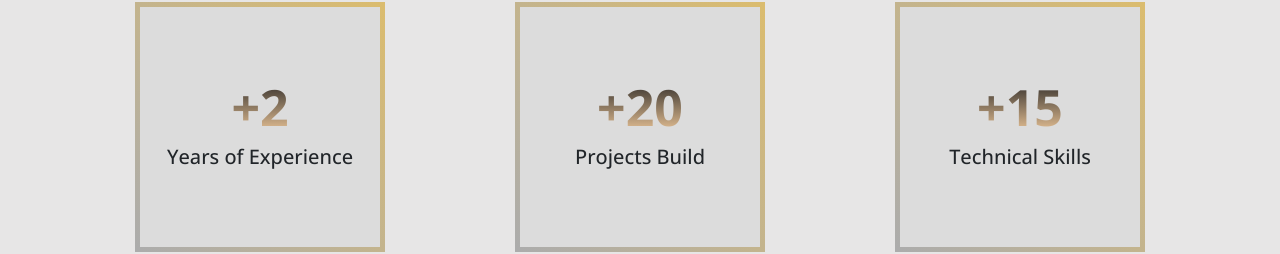
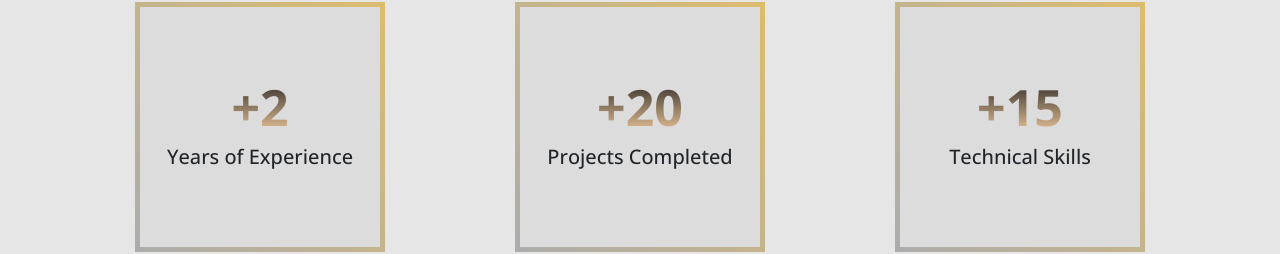
Before and after one commit to chimbo87/my-portifolio-website, a React (Create React App) app in the folder frontend/: page / in a window 1280 px wide. Shown: the part 2004-2258 px from the top of the page. Built offline with nearby package versions, Linux system fonts and the light colour scheme.

Commit message:
commit all

```diff
--- a/frontend/src/components/vision/Vision.js
+++ b/frontend/src/components/vision/Vision.js
@@ -76,7 +76,7 @@ function Vision() {
           <div class="col-lg-4 md-4" id="visionTecWrap">
             <div id="skillsTake">
               <h4>+20</h4>
-              <h5> Projects Build</h5>
+              <h5> Projects Completed</h5>
             </div>
           </div>
           <div class="col-lg-4 md-4" id="visionTecWrap">
```
Also changed, not shown: 2 other files (tests, documents, lock files or other folders).
